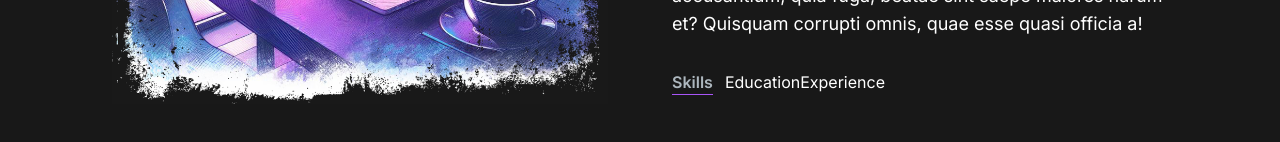
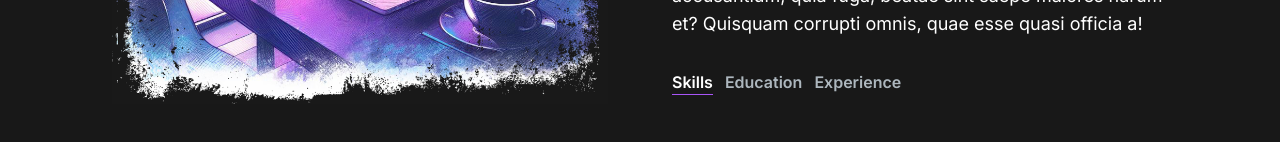
Before and after one commit to JaRoD41/jarod41-portfolio, a Next.js app: page / in a window 1280 px wide. Shown: the part 968-1110 px from the top of the page. Built offline with nearby package versions, Linux system fonts and the light colour scheme.

Commit message:
adjust buttonClasses for tabs

```diff
--- a/src/components/AboutSection.jsx
+++ b/src/components/AboutSection.jsx
@@ -1,10 +1,11 @@
-"use client"
+'use client'
 
-import React , { useState, useTransition } from 'react'
+import React, { useState, useTransition } from 'react'
 import Image from 'next/image'
+import TabButton from './TabButton'
 
 const AboutSection = () => {
-  const [tab, setTab] = useState("skills")
+	const [tab, setTab] = useState('skills')
 	const [isPending, startTransition] = useTransition()
 
 	const handleTabChange = (id) => {
@@ -28,9 +29,18 @@ const AboutSection = () => {
 						harum et? Quisquam corrupti omnis, quae esse quasi officia a!
 					</p>
 					<div className='flex flex-row mt-8'>
-						<span className='text-[#ADB7BE] mr-3 font-semibold hover:text-white border-b border-purple-500'>Skills</span>
-						<span>Education</span>
-						<span>Experience</span>
+						<TabButton selectTab={() => handleTabChange('skills')} active={tab === 'skills'}>
+							{' '}
+							Skills{' '}
+						</TabButton>
+						<TabButton selectTab={() => handleTabChange('education')} active={tab === 'education'}>
+							{' '}
+							Education{' '}
+						</TabButton>
+						<TabButton selectTab={() => handleTabChange('experience')} active={tab === 'experience'}>
+							{' '}
+							Experience{' '}
+						</TabButton>
 					</div>
 				</div>
 			</div>
--- a/src/components/TabButton.jsx
+++ b/src/components/TabButton.jsx
@@ -1,11 +1,11 @@
 import React from 'react'
 
 const TabButton = ({ active, selectTab, children }) => {
-  const buttonClasses = active ? 'text-white border-b border-purple-500' : 'text-[#ADB7BE] border-b border-purple-500'
+	const buttonClasses = active ? 'text-white border-b border-purple-500' : 'text-[#ADB7BE]'
 	return (
-		<button className='text-[#ADB7BE] mr-3 font-semibold hover:text-white border-b border-purple-500'>
-      {children}
-    </button>
+		<button onClick={selectTab}>
+			<p className={`mr-3 font-semibold hover:text-white ${buttonClasses}`}>{children}</p>
+		</button>
 	)
 }
 
```
Lines whose indentation alone changed are shown as unchanged.
